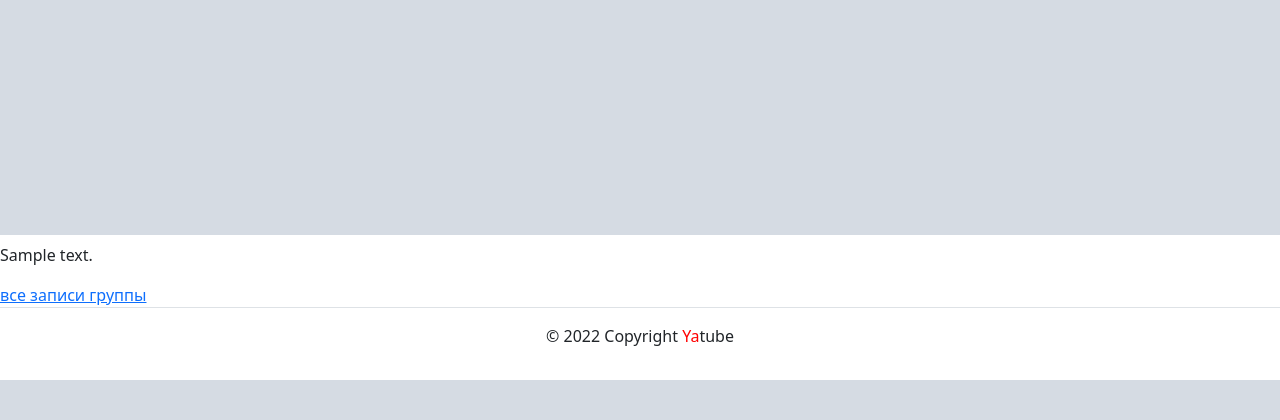
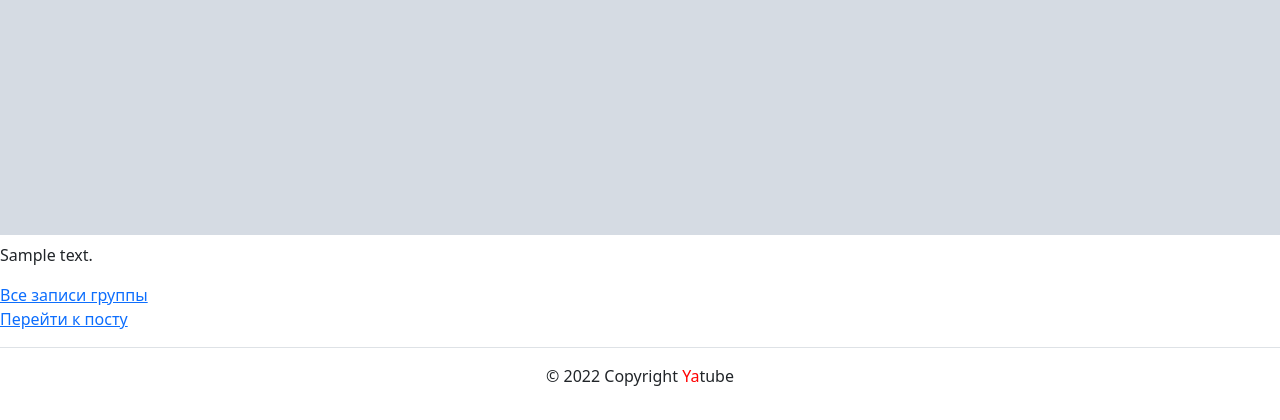
Before and after one commit to ika11ika/hw05_final, a Django app: template yatube/templates/posts/index.html in a window 1280 px wide. Shown: the part 853-1273 px from the top of the page. Before the commit the page ends 1233 px from the top, so only its background shows below. Run offline with Django 3.2, Linux system fonts and the light colour scheme; the template is opened without the code that fills it: values that come from a table or form of the project are taken from there, others are empty; tables that the repository leaves empty hold one stand-in row (values such as "Sample post"); grey boxes marked "Sample" are stand-in pictures; parts of the project's set-up code (start-up, migrations or seed data) failed here and were passed over; some libraries are stand-ins or nearby versions.

Commit message:
Fixed index page links

```diff
--- a/yatube/posts/models.py
+++ b/yatube/posts/models.py
@@ -108,6 +108,7 @@ class Follow(models.Model):
     class Meta:
         verbose_name = 'Подписка'
         verbose_name_plural = 'Подписки'
+
         constraints = [
             models.UniqueConstraint(
                 fields=["user", "author"], name="already_following"
--- a/yatube/templates/posts/index.html
+++ b/yatube/templates/posts/index.html
@@ -20,8 +20,9 @@
     {% endthumbnail %}
     <p>{{ post.text }}</p>
     {% if post.group %}
-      <a href="{% url 'posts:group_list' post.group.slug %}">все записи группы</a>
+      <a href="{% url 'posts:group_list' post.group.slug %}">Все записи группы</a>
     {% endif %}
+    <p><a href="{% url 'posts:post_detail' post.pk %}">Перейти к посту</a></p>
     {% if not forloop.last %}<hr>{% endif %}
   {% endfor %}
   {% include 'posts/includes/paginator.html' %}
```
